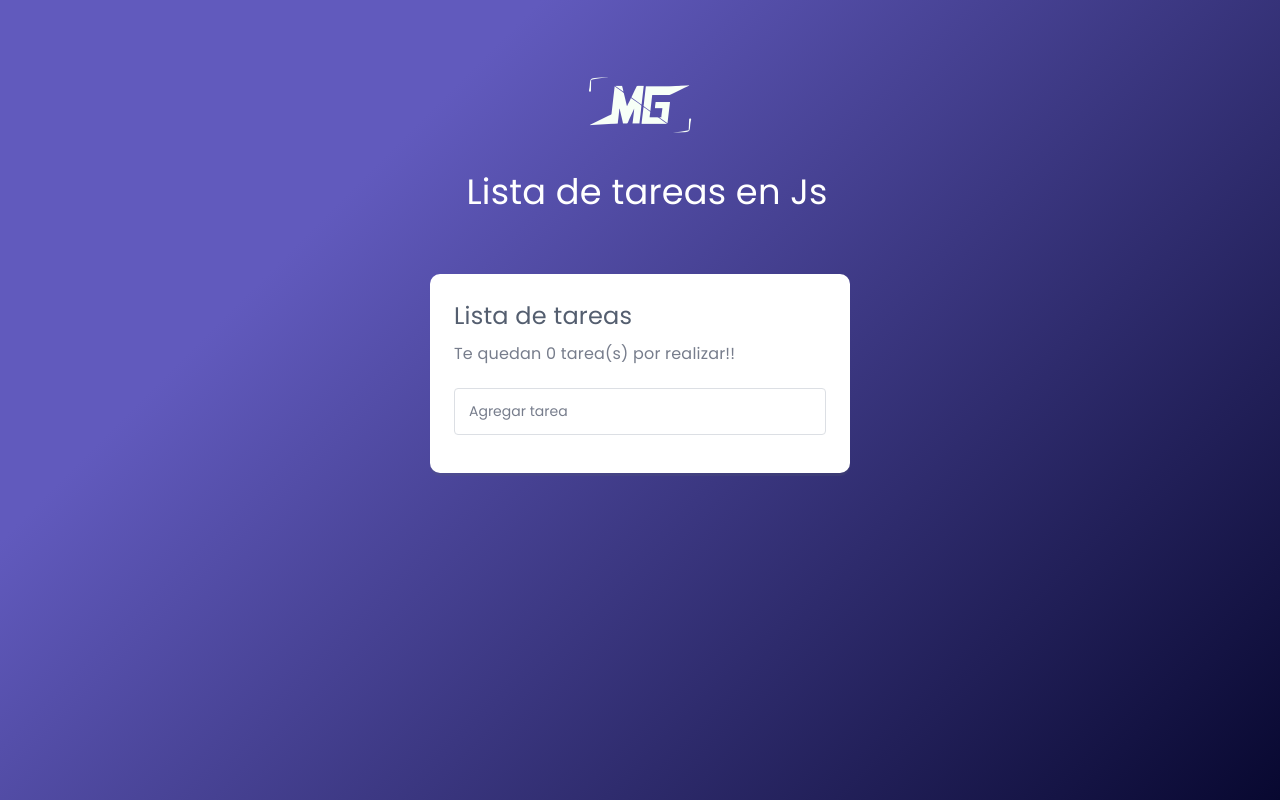
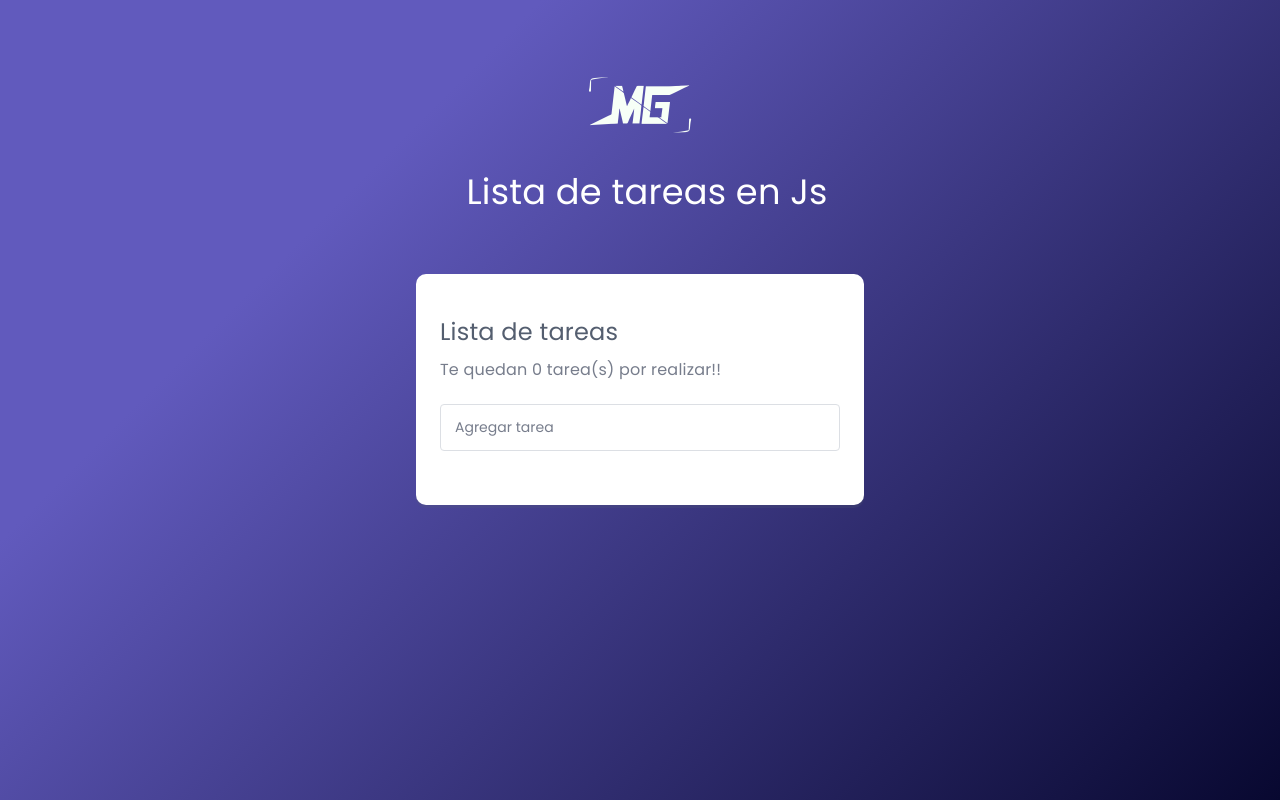
Before and after one commit to MatiasGodoyWD/to-do-js, a plain HTML site: page index.html in a window 1280 px wide. Drawn offline with Linux system fonts and the light colour scheme.

Commit message:
modified some styles issues

```diff
--- a/main.js
+++ b/main.js
@@ -18,13 +18,15 @@ app.innerHTML = `
     </div>
 `;
 
-// LOCAL STORAGE
+//* LOCAL STORAGE
+
 const saveState = (list) => {
   localStorage.setItem("list", JSON.stringify(list));
 };
 const loadState = () => {
   localStorage.getItem(JSON.parse("list"));
 };
+
 //?Selectores
 
 const root = document.querySelector(".todos");
--- a/style.css
+++ b/style.css
@@ -60,11 +60,12 @@ body {
 }
 /* Todo Styling */
 .todos {
-  width: 420px;
+  width: 35%;
   margin: 0 auto;
   background: #fff;
   border-radius: 10px;
   box-shadow: 0 3px 0 rgba(84, 94, 111, 0.2);
+  padding: 1rem 0rem;
 }
 .todos-header {
   position: relative;
```
